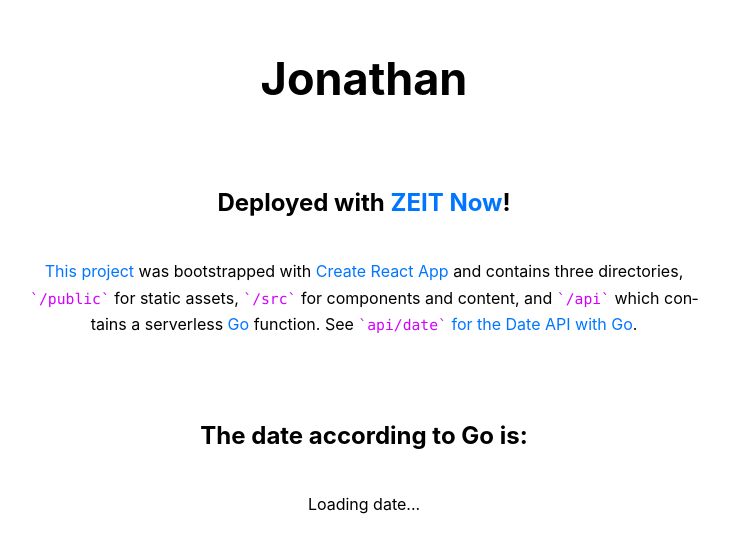
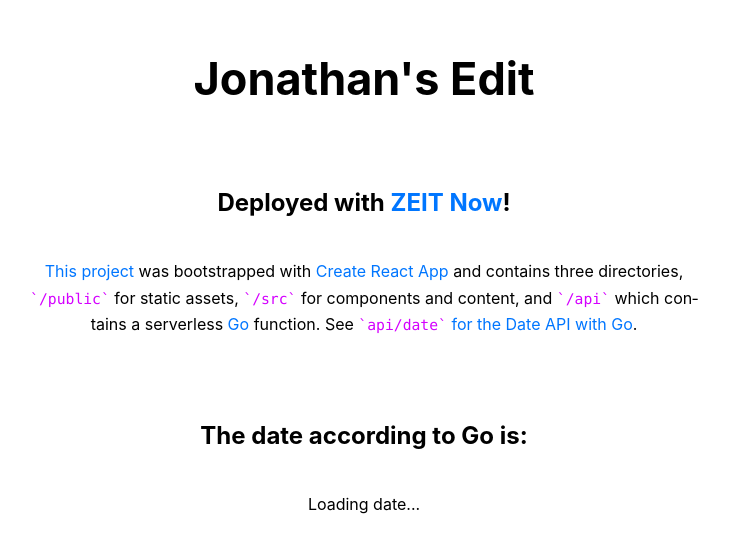
Before and after one commit to roywakumelojr/create-react-app, a React (Create React App) app: page / in a window 1280 px wide. Shown: the part 127-680 px from the top of the page, without its empty margins (276-1005 px from the left). Built offline with nearby package versions, Linux system fonts and the light colour scheme; no server answers.

Commit message:
Jonathans edit

```diff
--- a/src/App.js
+++ b/src/App.js
@@ -14,7 +14,7 @@
   }, []);
   return (
     <main>
-      <h1>Jonathan</h1>
+      <h1>Jonathan's Edit</h1>
       <h2>
         Deployed with{' '}
         <a
```
